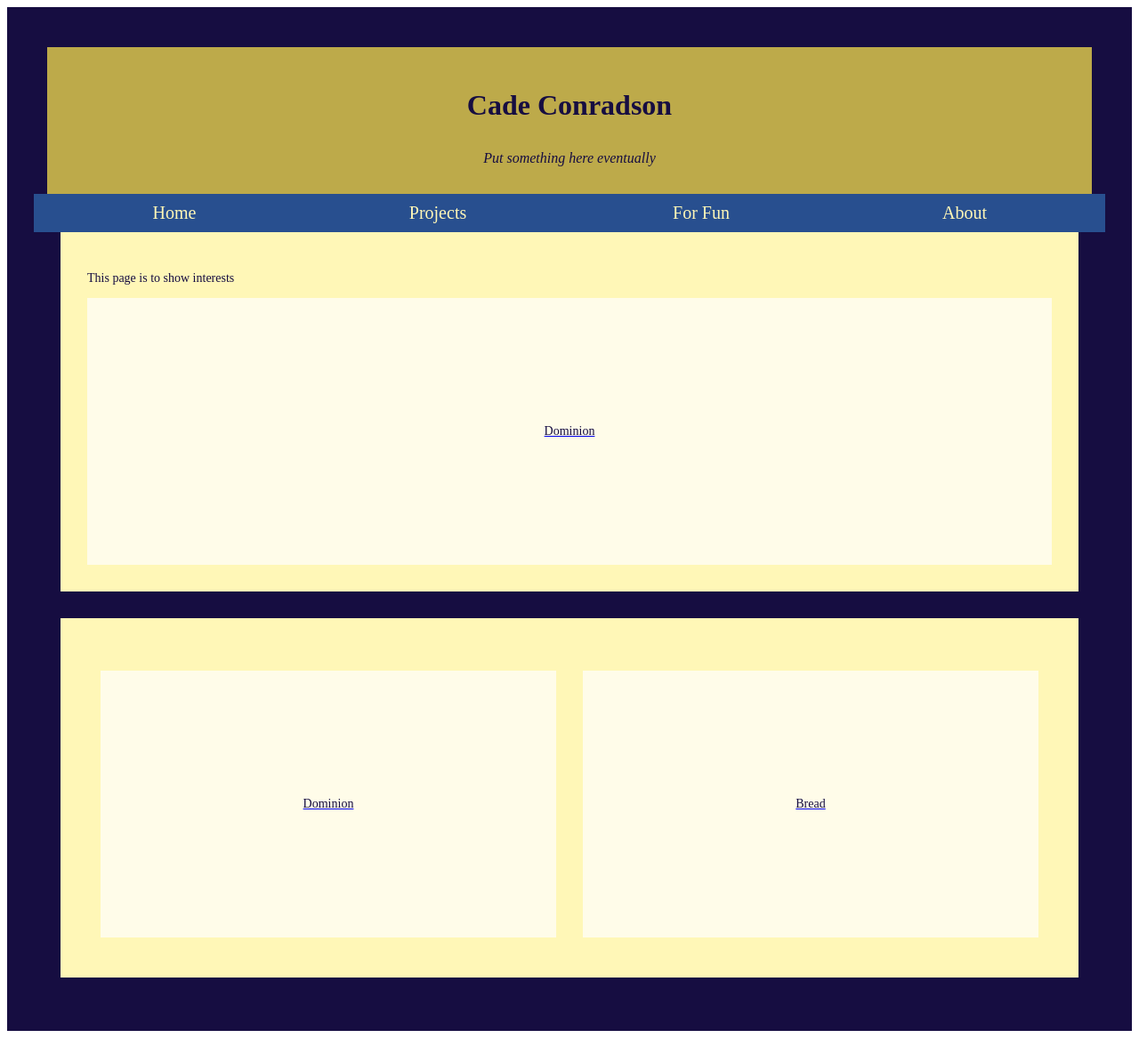
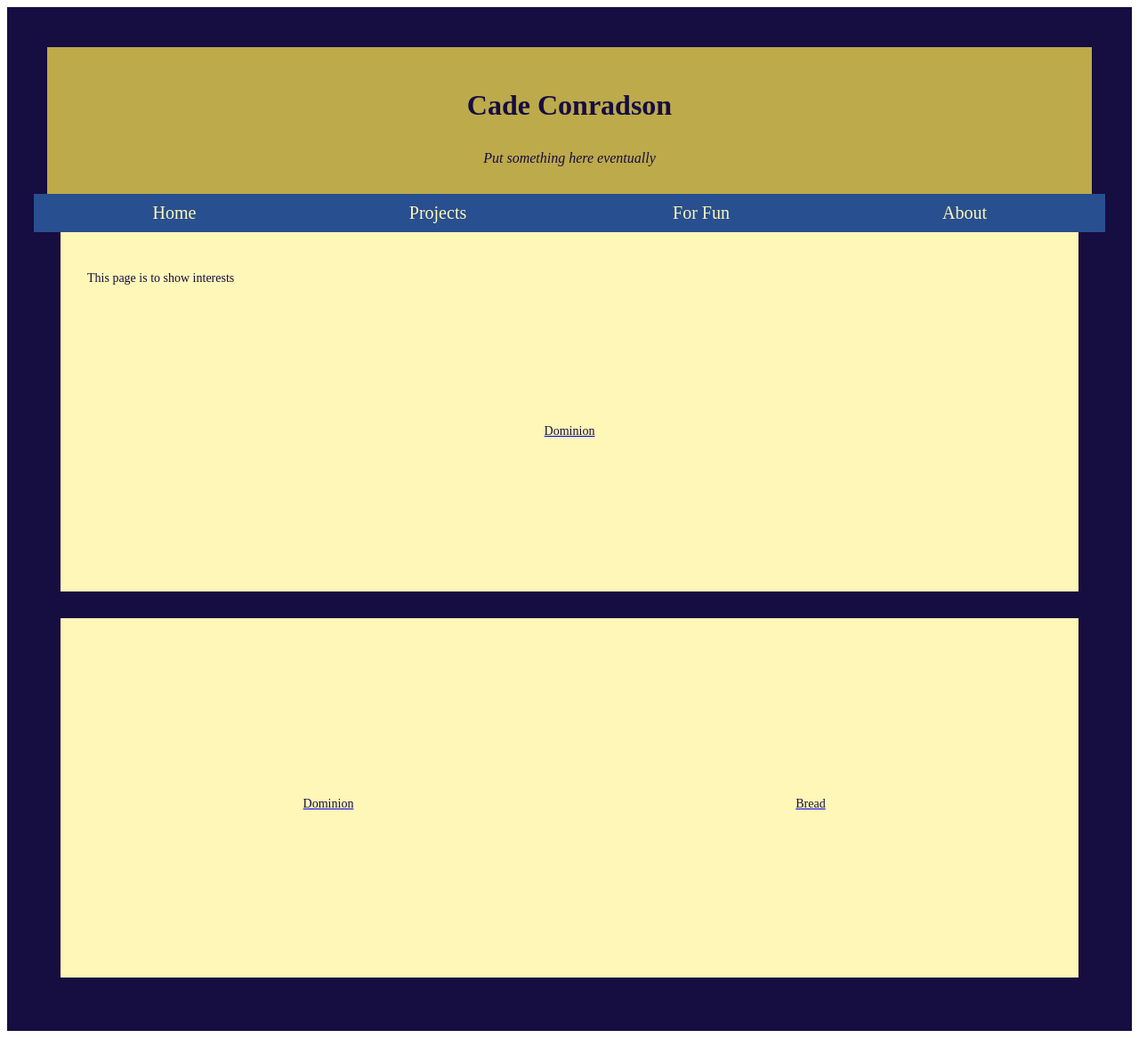
Before and after one commit to cconradson/cconradson.github.io, a Jekyll site: the page built from interests.html, in a window 1280 px wide. Shown: the whole page at 89% size. Built offline with Jekyll 4.4.1, drawn with Linux system fonts in a browser that asks for light colours.

Commit message:
remove covers check

```diff
--- a/assets/css/main.css
+++ b/assets/css/main.css
@@ -70,13 +70,13 @@ div[id="wrap"] {
 }
 
 .bgimg > div.opacbox {
-	background-color: rgb(255,255,255,0.7);
+	/*background-color: rgb(255,255,255,0.7);*/
 	width: 100%;
 	height: 100%;
 }
 
 .bgimg > div.opacbox:hover {
-	background-color: rgb(255,247,183,0.3);
+	/*background-color: rgb(255,247,183,0.3);*/
 }
 
 .opacbox > p {
```
